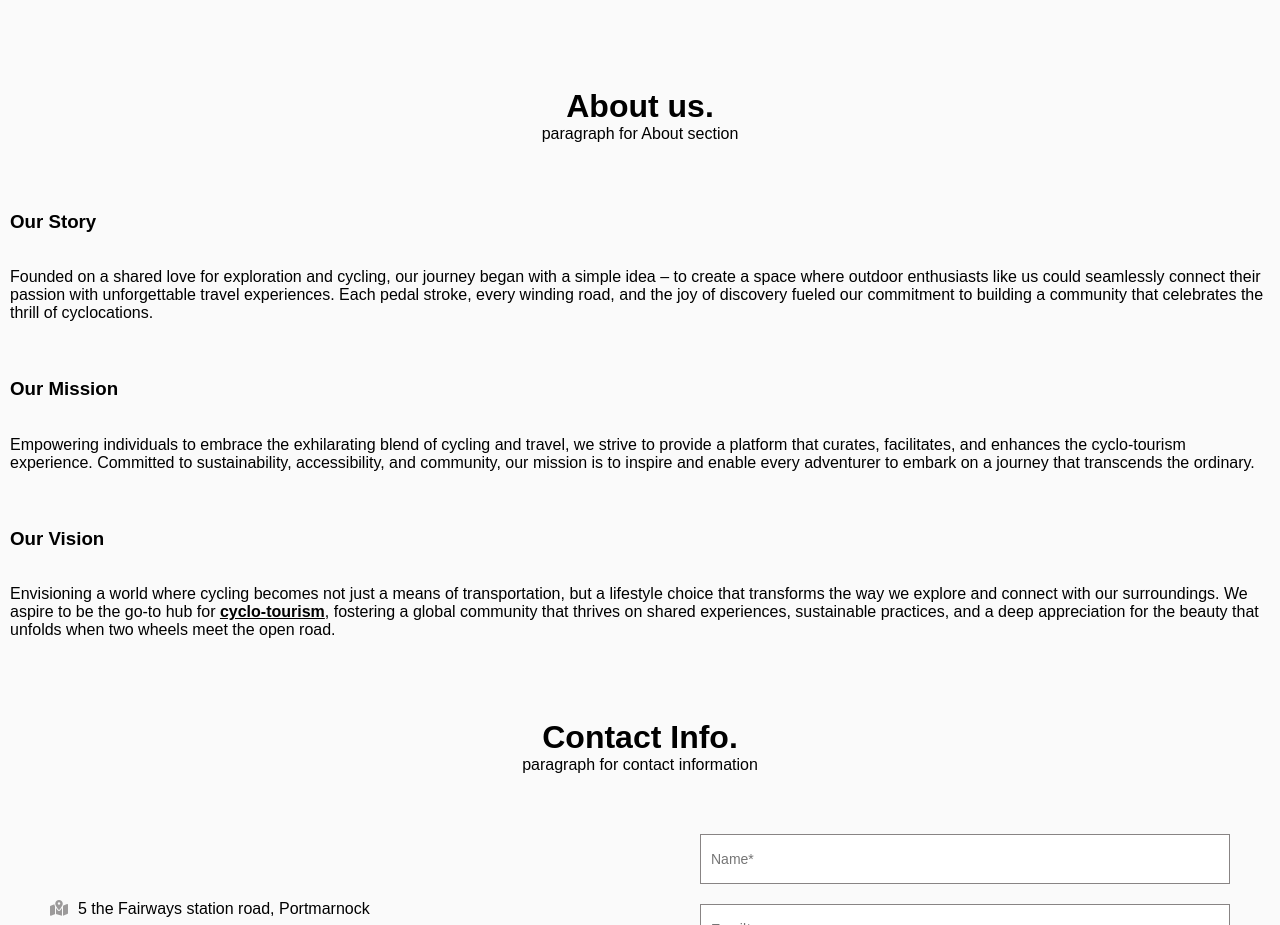
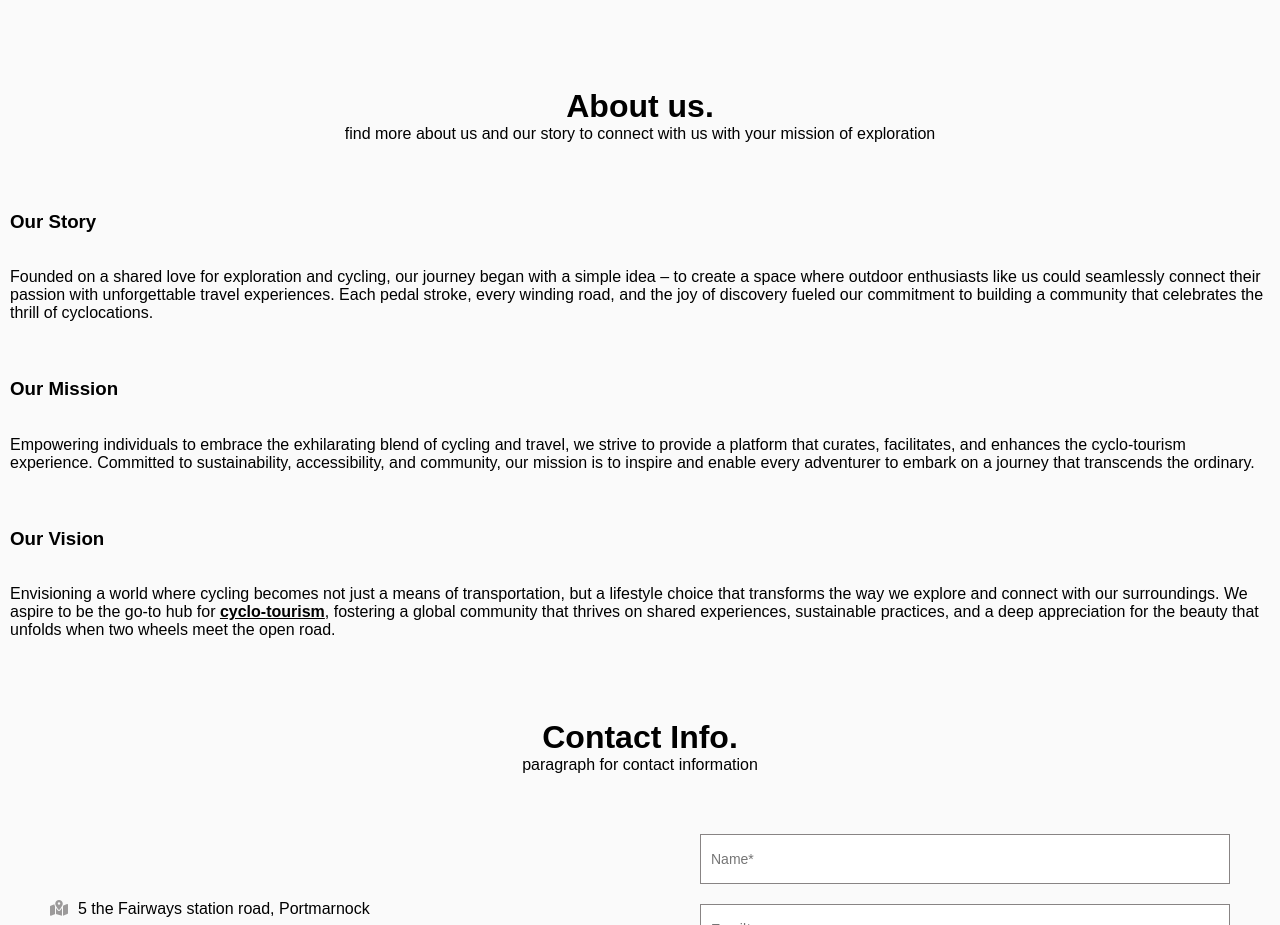
Before and after one commit to htadicha/Cyclocation-bike-club, a plain HTML site: page index.html in a window 1280 px wide. Shown: the part 2460-3385 px from the top of the page. Drawn offline with Linux system fonts and the light colour scheme.

Commit message:
paragraph placeholder changed

```diff
--- a/index.html
+++ b/index.html
@@ -128,7 +128,7 @@
     <!-- contact information section -->
     <section class="about" id="about">
         <h2>About us.</h2>
-        <p>paragraph for About section</p>
+        <p>find more about us and our story to connect with us with your mission of exploration</p>
         <div class="align our-info">
             <h3>Our Story</h3>
             <br>
```
